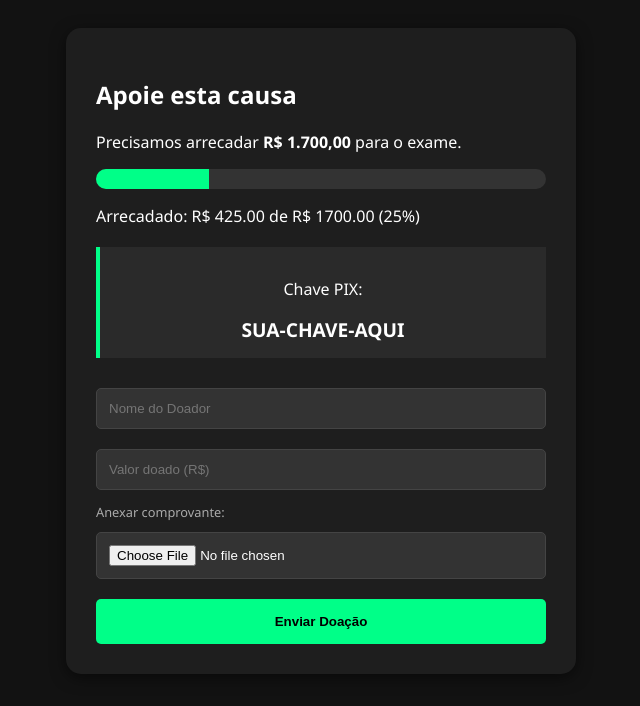
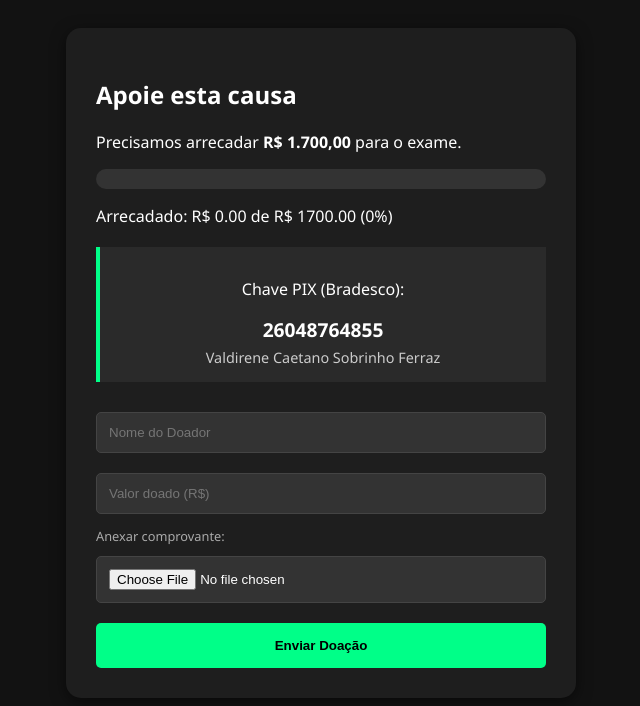
Before and after one commit to SamuelValins/Ajuda, a plain HTML site: page index.html in a window 1280 px wide. Shown: the whole page, without its empty margins (319-959 px from the left). Drawn offline with Linux system fonts and the light colour scheme.

Commit message:
Update index.html

```diff
--- a/index.html
+++ b/index.html
@@ -17,6 +17,7 @@
         input { width: 100%; padding: 12px; margin: 10px 0; border-radius: 5px; border: 1px solid #444; background: #333; color: white; box-sizing: border-box; }
         button { width: 100%; padding: 15px; background: var(--primary); border: none; border-radius: 5px; font-weight: bold; cursor: pointer; color: black; margin-top: 10px; }
         button:hover { opacity: 0.9; }
+        .pix-info { font-size: 0.9em; color: #ccc; margin-top: 5px; }
     </style>
 </head>
 <body>
@@ -30,8 +31,9 @@
     <p id="status-texto">Arrecadado: R$ 0,00 (0%)</p>
 
     <div class="pix-box">
-        <p>Chave PIX:</p>
-        <strong style="font-size: 1.2em;">SUA-CHAVE-AQUI</strong>
+        <p>Chave PIX (Bradesco):</p>
+        <strong style="font-size: 1.2em;">26048764855</strong>
+        <div class="pix-info">Valdirene Caetano Sobrinho Ferraz</div>
     </div>
 
     <form id="formDoacao">
@@ -44,9 +46,9 @@
 </div>
 
 <script>
-    // Valores para teste (futuramente virão do seu banco de dados)
+    // Valores atualizados
     const meta = 1700;
-    const atual = 425; // Exemplo de valor já arrecadado
+    const atual = 0; // Zerado conforme solicitado
 
     function atualizarInterface() {
         const porcentagem = (atual / meta) * 100;
```
